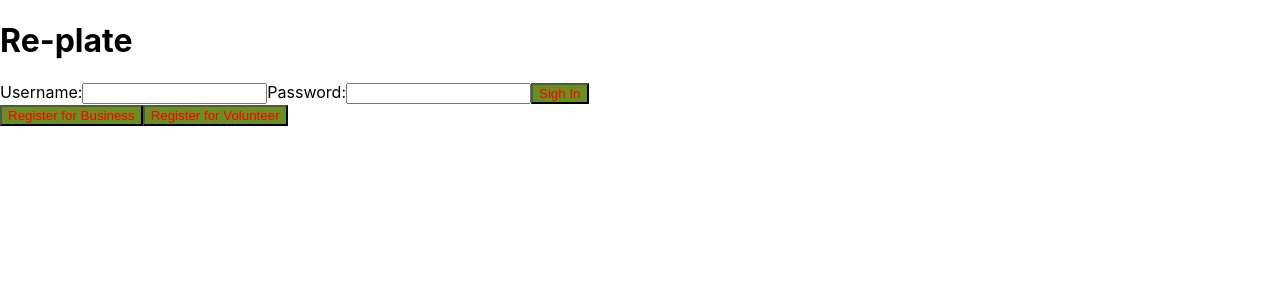
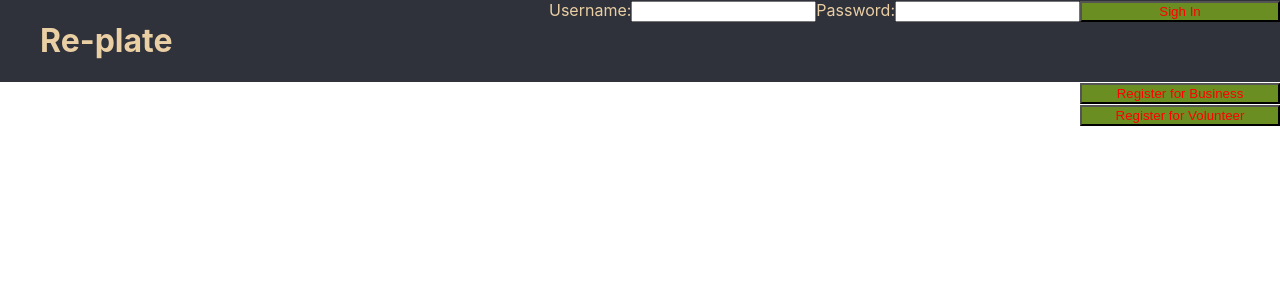
Before and after one commit to Buildweek-Replate-1/Front-End, a React (Create React App) app in the folder replate/: page / in a window 1280 px wide. Shown: the top 300 px of the page. Built offline with nearby package versions, Linux system fonts and the light colour scheme.

Commit message:
Thursday

```diff
--- a/replate/src/components/Header.js
+++ b/replate/src/components/Header.js
@@ -8,7 +8,9 @@ function Header() {
     <div>
       <SighStyle>
         <div className="header">
-          <h1>Re-plate</h1>
+          <div>
+            <h1>Re-plate</h1>
+          </div>
           <SighIn />
         </div>
         <div className="buttons">
--- a/replate/src/components/reqList.js
+++ b/replate/src/components/reqList.js
@@ -1,5 +1,4 @@
 import React from "react";
-import data from "./requests.json";
 
 function ReqList({ details }) {
   if (!details) {
--- a/replate/src/components/styles/HomeStyle.js
+++ b/replate/src/components/styles/HomeStyle.js
@@ -1,24 +1,41 @@
 import styled from "styled-components";
 
-const SubmitStyle = styled.div`
-  display: flex;
-  justify-content: center;
-  flex-direction: column;
-  align-items: flex-start;
+const SighStyle = styled.div`
+  // display: flex;
+  // justify-content: center;
+  // flex-direction: column;
+  // align-items: flex-end;
+  // //   align-items: center;
 
-  h3 {
-    background-color: darkolivegreen;
-    text-align: center;
-    width: 18em;
+  .header {
+    display: flex;
+    justify-content: space-between;
+    background-color: #2f323a;
+    color: #eacea4;
+  }
+
+  .header div {
+    margin: 0 0 0 40px;
+  }
+
+  section {
+    display: flex;
+  }
+
+  .main {
+    width: 75%;
+  }
+
+  .buttons {
+    display: flex;
+    flex-direction: column;
+    align-items: flex-end;
   }
   button {
     background-color: olivedrab;
     color: red;
-  }
-  .inputs {
-    display: flex;
-    flex-direction: column;
+    width: 15em;
   }
 `;
 
-export default SubmitStyle;
+export default SighStyle;
```
